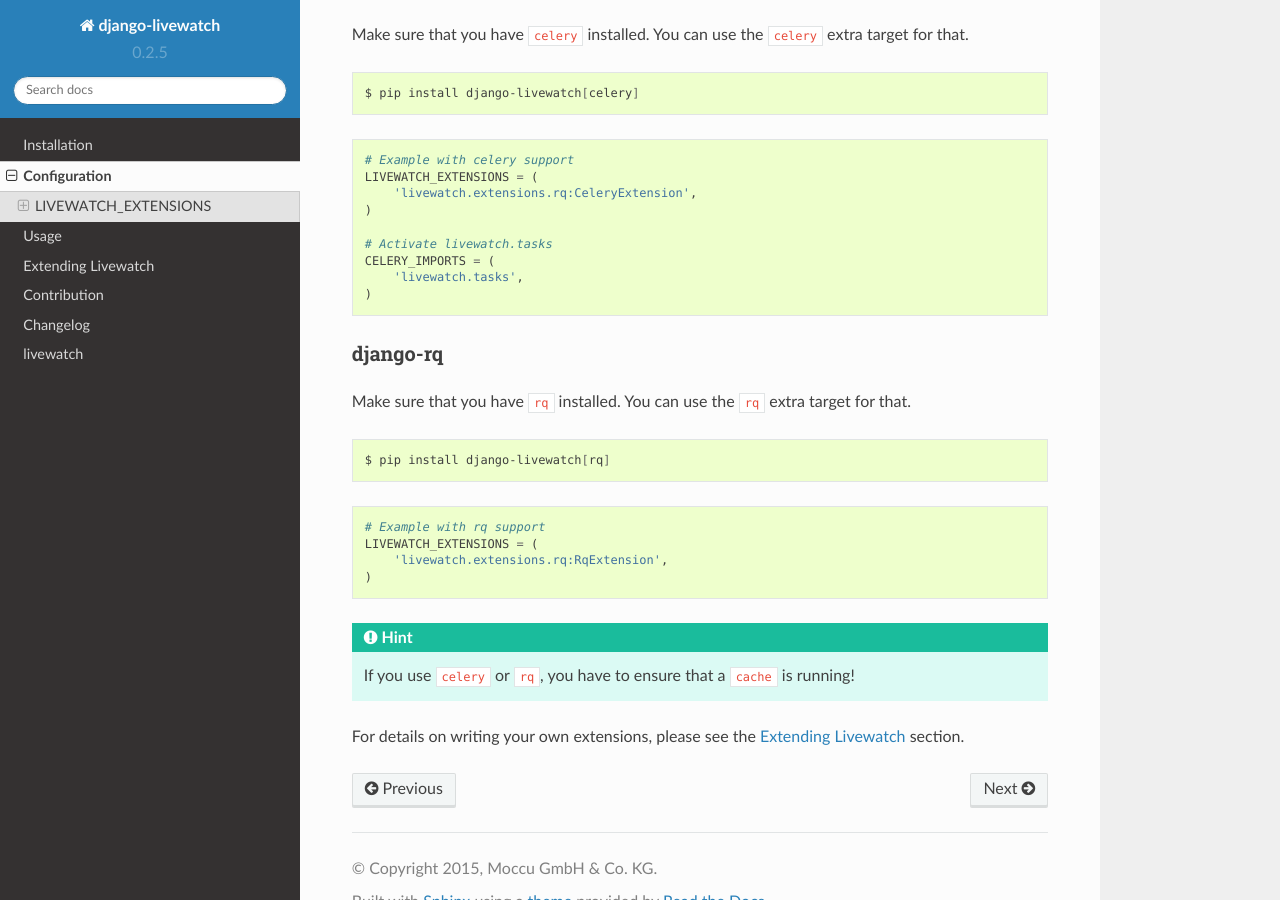
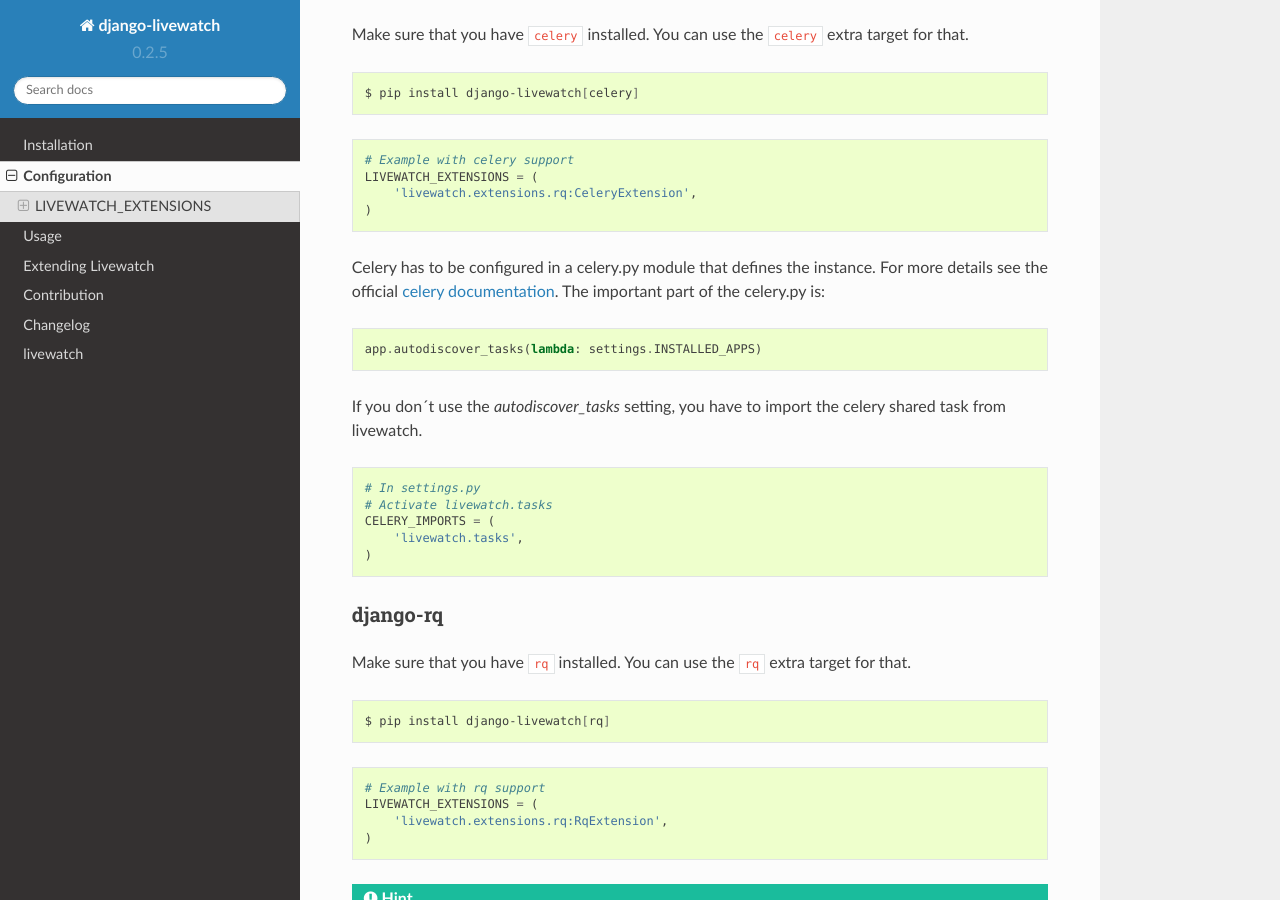
Before and after one commit to moccu/django-livewatch, a Sphinx documentation site: the page built from docs/source/configuration.rst, in a window 1280 px wide and 900 px high, scrolled down 533 px. Built offline with Sphinx 7.4.7 and the Read the Docs theme 2.0.0, drawn with Linux system fonts in a browser that asks for light colours.

Commit message:
updated docs

```diff
--- a/docs/source/configuration.rst
+++ b/docs/source/configuration.rst
@@ -34,6 +34,18 @@
         'livewatch.extensions.rq:CeleryExtension',
     )
 
+Celery has to be configured in a celery.py module that defines the instance. For more details see the official `celery documentation <http://docs.celeryproject.org/en/latest/django/first-steps-with-django.html>`_.
+The important part of the celery.py is:
+
+.. code-block:: python
+
+    app.autodiscover_tasks(lambda: settings.INSTALLED_APPS)
+
+If you don´t use the `autodiscover_tasks` setting, you have to import the celery shared task from livewatch.
+
+.. code-block:: python
+
+    # In settings.py
     # Activate livewatch.tasks
     CELERY_IMPORTS = (
         'livewatch.tasks',
```
